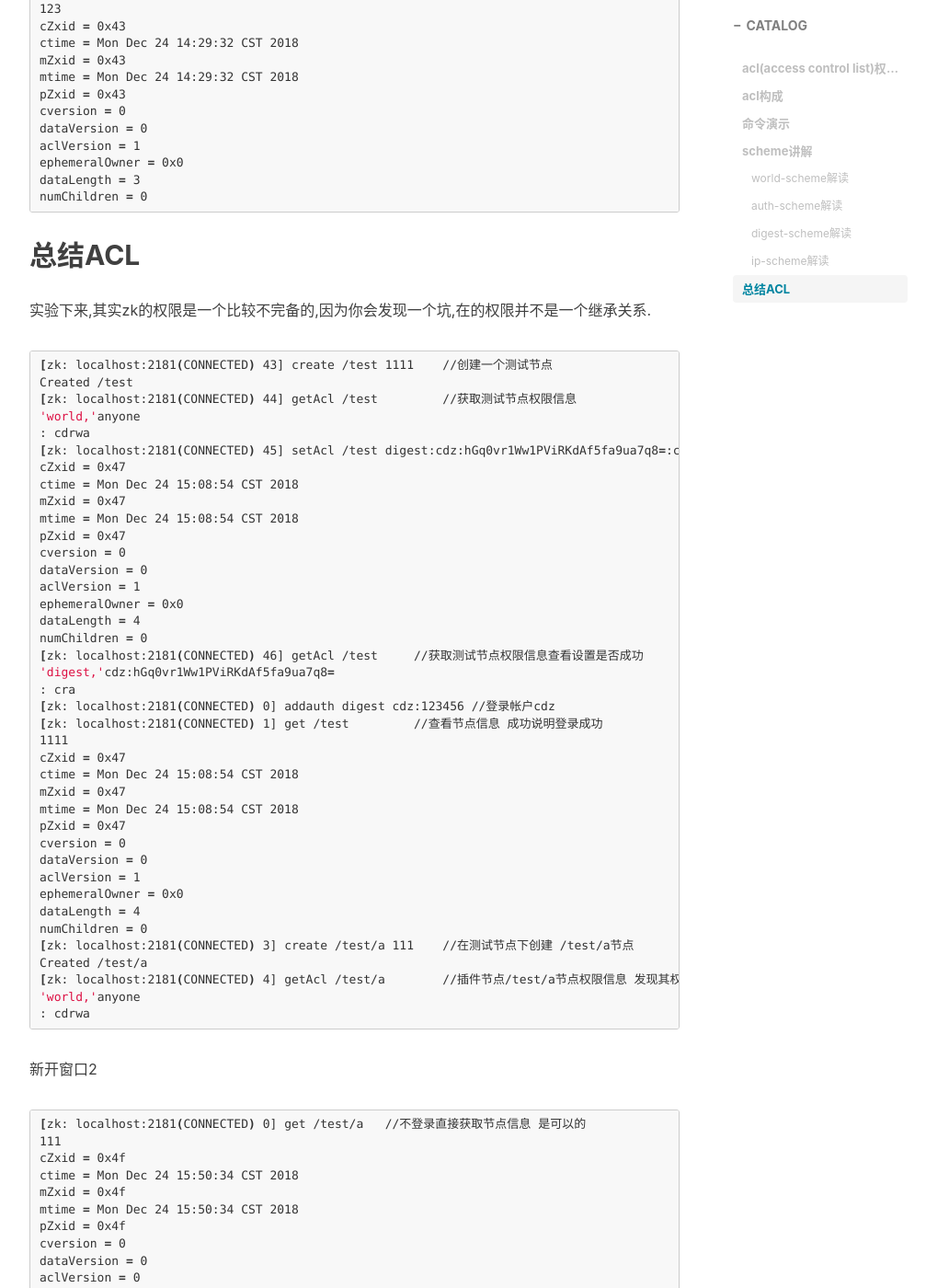
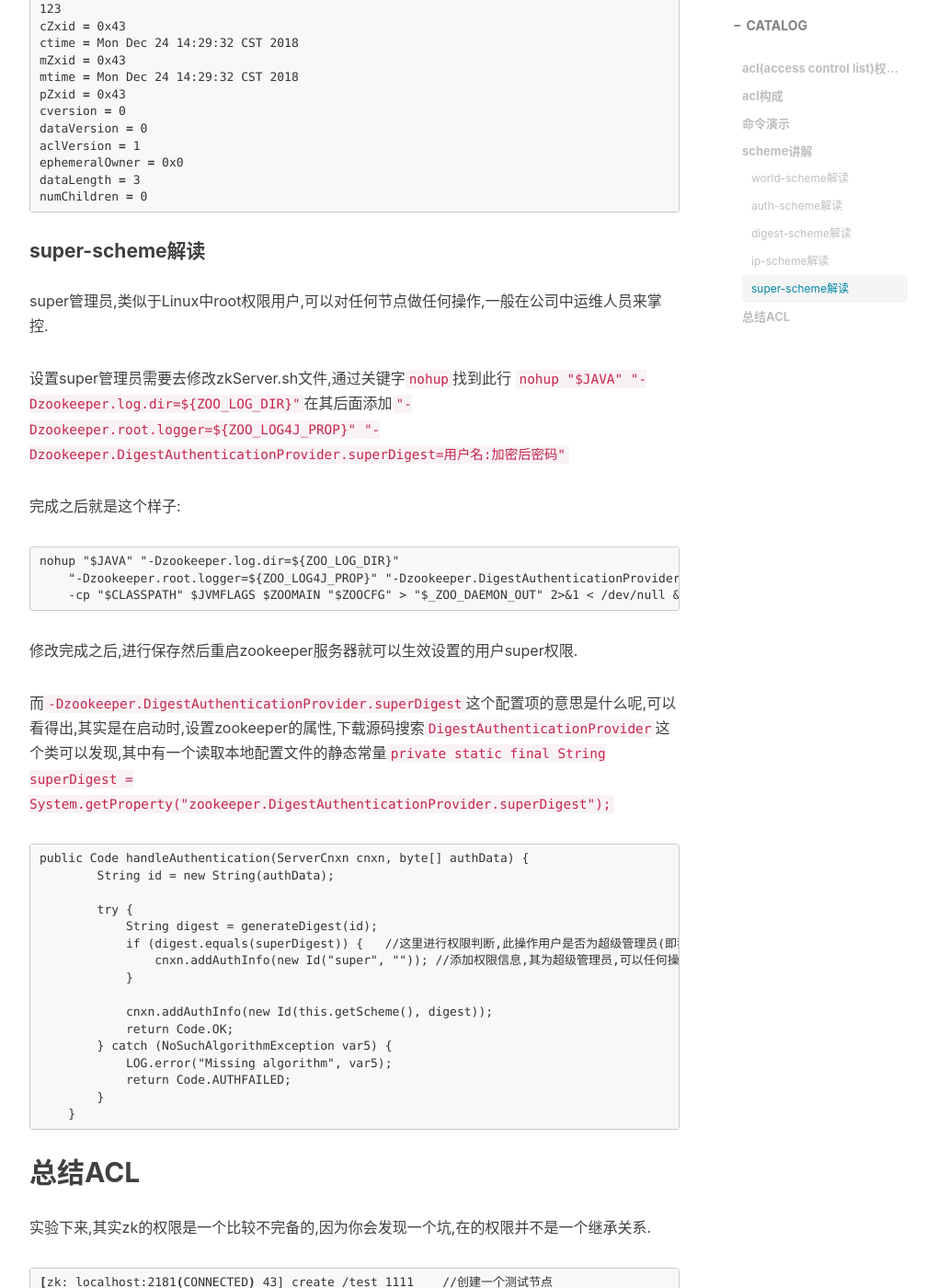
Before and after one commit to CDz1129/CDz1129.github.io, a Jekyll site: the page built from _posts/2018-12-21-zk学习笔记二.md, in a window 1280 px wide and 1400 px high, scrolled down 6211 px. Shown: the whole window at 92% size, without its empty margins (233-1240 px from the left). Built offline with Jekyll 4.4.1, drawn with Linux system fonts in a browser that asks for light colours; nearby versions of some CDN libraries; comment, search, counter and statistics services are not loaded.

Commit message:
zk学习笔记二

````diff
--- a/_posts/2018-12-21-zk学习笔记二.md
+++ b/_posts/2018-12-21-zk学习笔记二.md
@@ -282,6 +282,44 @@ dataLength = 3
 numChildren = 0
 ```
 
+
+#### super-scheme解读
+
+super管理员,类似于Linux中root权限用户,可以对任何节点做任何操作,一般在公司中运维人员来掌控.
+
+设置super管理员需要去修改zkServer.sh文件,通过关键字`nohup`找到此行
+`nohup "$JAVA" "-Dzookeeper.log.dir=${ZOO_LOG_DIR}"`在其后面添加`"-Dzookeeper.root.logger=${ZOO_LOG4J_PROP}" "-Dzookeeper.DigestAuthenticationProvider.superDigest=用户名:加密后密码"`
+
+完成之后就是这个样子:
+```
+nohup "$JAVA" "-Dzookeeper.log.dir=${ZOO_LOG_DIR}"
+    "-Dzookeeper.root.logger=${ZOO_LOG4J_PROP}" "-Dzookeeper.DigestAuthenticationProvider.superDigest=super:xQJmxLMiHGwaqBvst5y6rkB6HQs=" \
+    -cp "$CLASSPATH" $JVMFLAGS $ZOOMAIN "$ZOOCFG" > "$_ZOO_DAEMON_OUT" 2>&1 < /dev/null &
+```
+
+修改完成之后,进行保存然后重启zookeeper服务器就可以生效设置的用户super权限.
+
+而`-Dzookeeper.DigestAuthenticationProvider.superDigest`这个配置项的意思是什么呢,可以看得出,其实是在启动时,设置zookeeper的属性,下载源码搜索`DigestAuthenticationProvider`这个类可以发现,其中有一个读取本地配置文件的静态常量`private static final String superDigest = System.getProperty("zookeeper.DigestAuthenticationProvider.superDigest");`
+
+```
+public Code handleAuthentication(ServerCnxn cnxn, byte[] authData) {
+        String id = new String(authData);
+
+        try {
+            String digest = generateDigest(id);
+            if (digest.equals(superDigest)) {   //这里进行权限判断,此操作用户是否为超级管理员(即我们在启动日志中填写的)
+                cnxn.addAuthInfo(new Id("super", "")); //添加权限信息,其为超级管理员,可以任何操作
+            }
+
+            cnxn.addAuthInfo(new Id(this.getScheme(), digest));
+            return Code.OK;
+        } catch (NoSuchAlgorithmException var5) {
+            LOG.error("Missing algorithm", var5);
+            return Code.AUTHFAILED;
+        }
+    }
+```
+
 ## 总结ACL
 
 实验下来,其实zk的权限是一个比较不完备的,因为你会发现一个坑,在的权限并不是一个继承关系.
````
